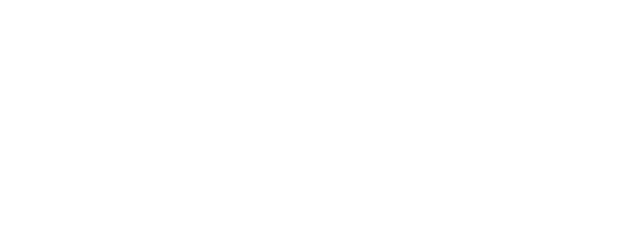
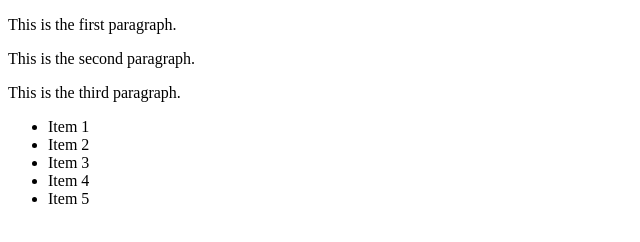
Before and after one commit to acciojob/pseudo-classes-shobhit26-09, a website: page main.html in a window 1280 px wide. Shown: the whole page, without its empty margins (0-640 px from the left). Drawn offline with Linux system fonts and the light colour scheme.

Commit message:
Update main.html

```diff
--- a/main.html
+++ b/main.html
@@ -7,7 +7,18 @@
 </head>
 
 <body>
-	<!-- the entire body must be written by student -->
+	<article>
+		<p>This is the first paragraph.</p>
+		<p>This is the second paragraph.</p>
+		<p>This is the third paragraph.</p>
+	</article>
+	<ul>
+		<li>Item 1</li>
+		<li>Item 2</li>
+		<li>Item 3</li>
+		<li>Item 4</li>
+		<li>Item 5</li>
+	</ul>
     <script type="text/javascript" src="./script.js">
 </script>
 
```
